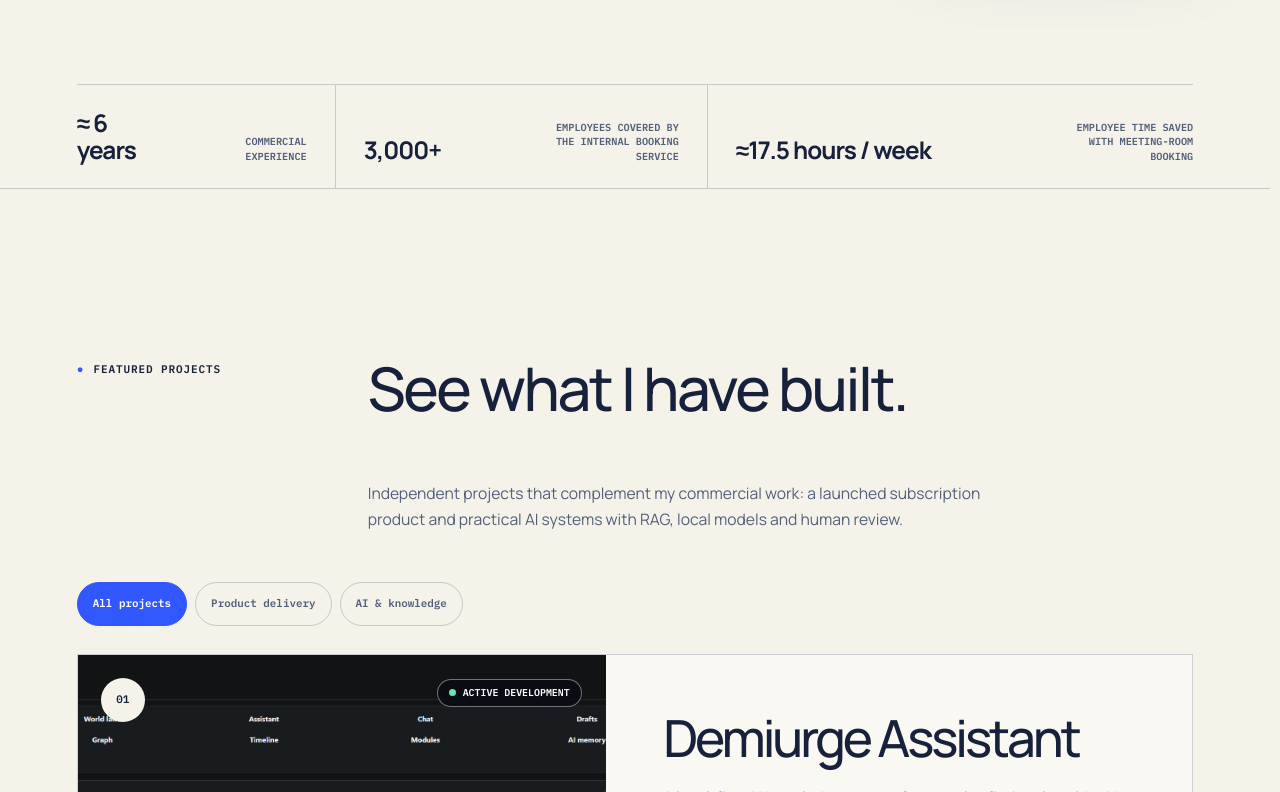
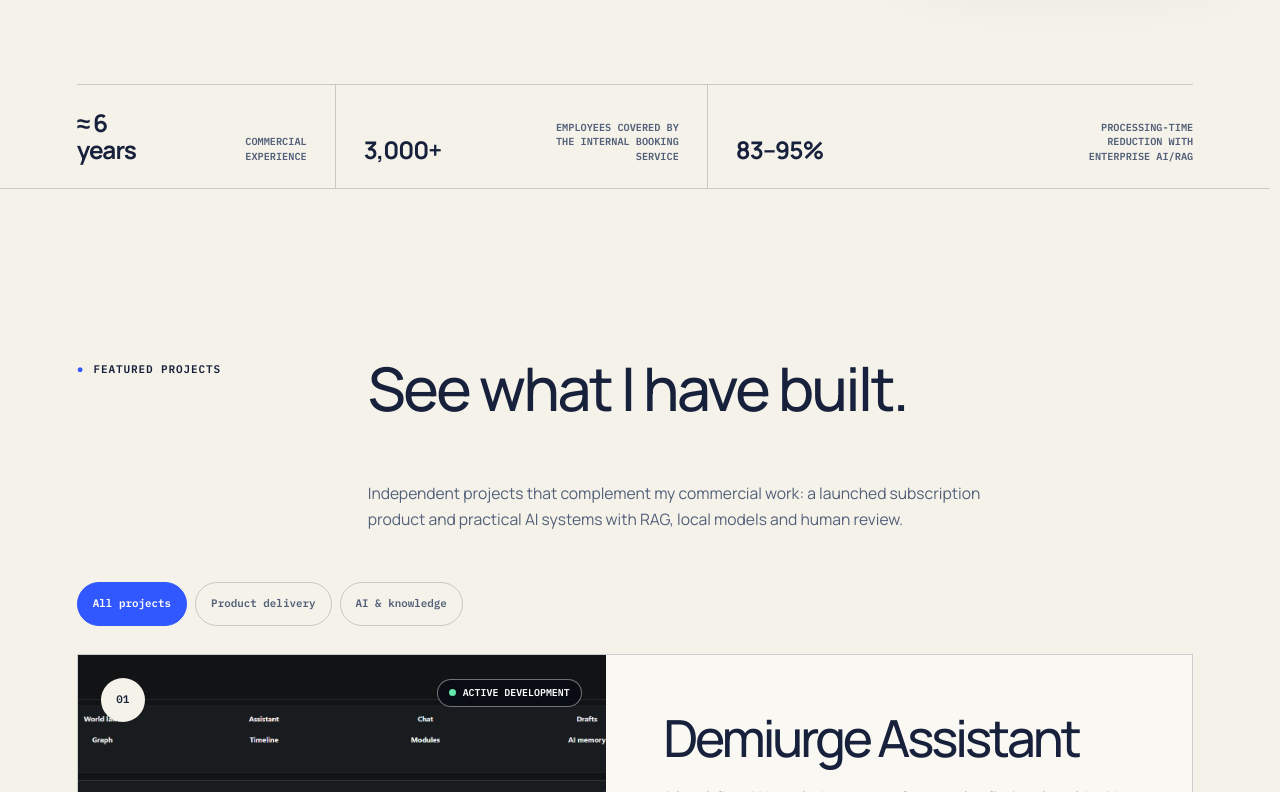
Before and after one commit to theDAREK497/portfolio, a React (Vite) app: page / in a window 1280 px wide. Shown: the part 808-1600 px from the top of the page. Built offline with nearby package versions, Linux system fonts and the light colour scheme.

Commit message:
docs: highlight commercial RAG impact in portfolio

```diff
--- a/src/content/translations.ts
+++ b/src/content/translations.ts
@@ -24,8 +24,8 @@
       responseImprovement: '3,000+',
       responseImprovementLabel:
         'employees covered by the internal booking service',
-      timeSaved: '≈17.5 hours / week',
-      timeSavedLabel: 'employee time saved with meeting-room booking',
+      timeSaved: '83–95%',
+      timeSavedLabel: 'processing-time reduction with enterprise AI/RAG',
     },
     projects: {
       eyebrow: 'Featured projects',
@@ -61,7 +61,7 @@
       eyebrow: 'Capabilities',
       title: 'The tools behind the work.',
       intro:
-        'My commercial foundation is full-stack development, enterprise integrations and production support. My independent products extend that experience with Python, React, RAG and local LLMs.',
+        'My commercial foundation is full-stack development, enterprise integrations and production support. Commercial AI/RAG automation and independent products extend that experience with Python, React, retrieval and local LLMs.',
     },
     experience: {
       eyebrow: 'Experience',
@@ -123,9 +123,9 @@
       responseImprovement: '3 000+',
       responseImprovementLabel:
         'сотрудников охватывает внутренний сервис бронирования',
-      timeSaved: '≈17,5 часа / неделю',
+      timeSaved: '83–95%',
       timeSavedLabel:
-        'экономия времени сотрудников на бронировании переговорных',
+        'сокращение времени обработки запросов благодаря enterprise AI/RAG',
     },
     projects: {
       eyebrow: 'Избранные проекты',
@@ -161,7 +161,7 @@
       eyebrow: 'Компетенции',
       title: 'Инструменты, с которыми я работаю.',
       intro:
-        'Моя коммерческая база — full-stack разработка, корпоративные интеграции и сопровождение production-систем. Собственные продукты расширяют этот опыт в Python, React, RAG и локальных LLM.',
+        'Моя коммерческая база — full-stack разработка, корпоративные интеграции и сопровождение production-систем. Коммерческая AI/RAG-автоматизация и собственные продукты расширяют этот опыт в Python, React, retrieval и локальных LLM.',
     },
     experience: {
       eyebrow: 'Опыт',
```
